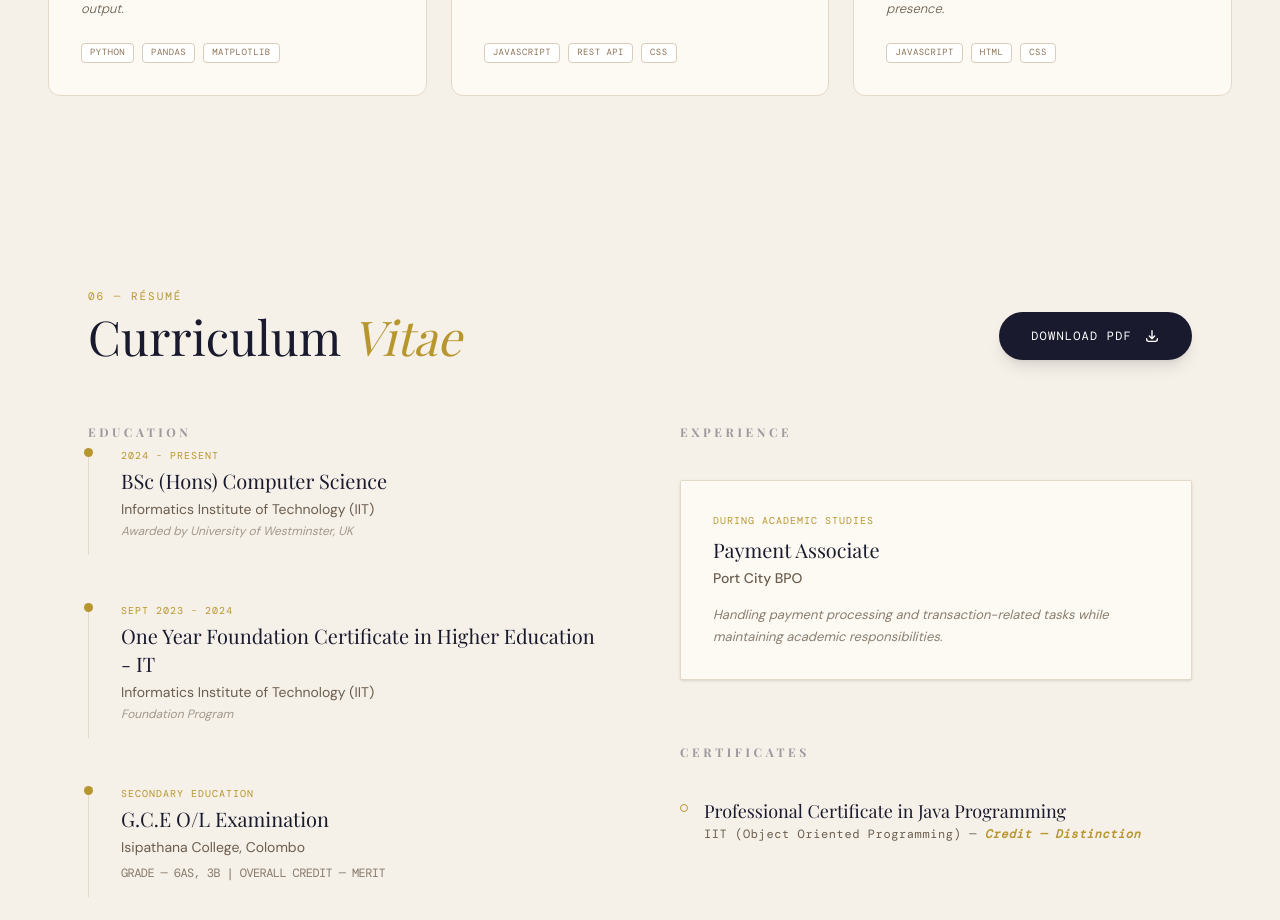
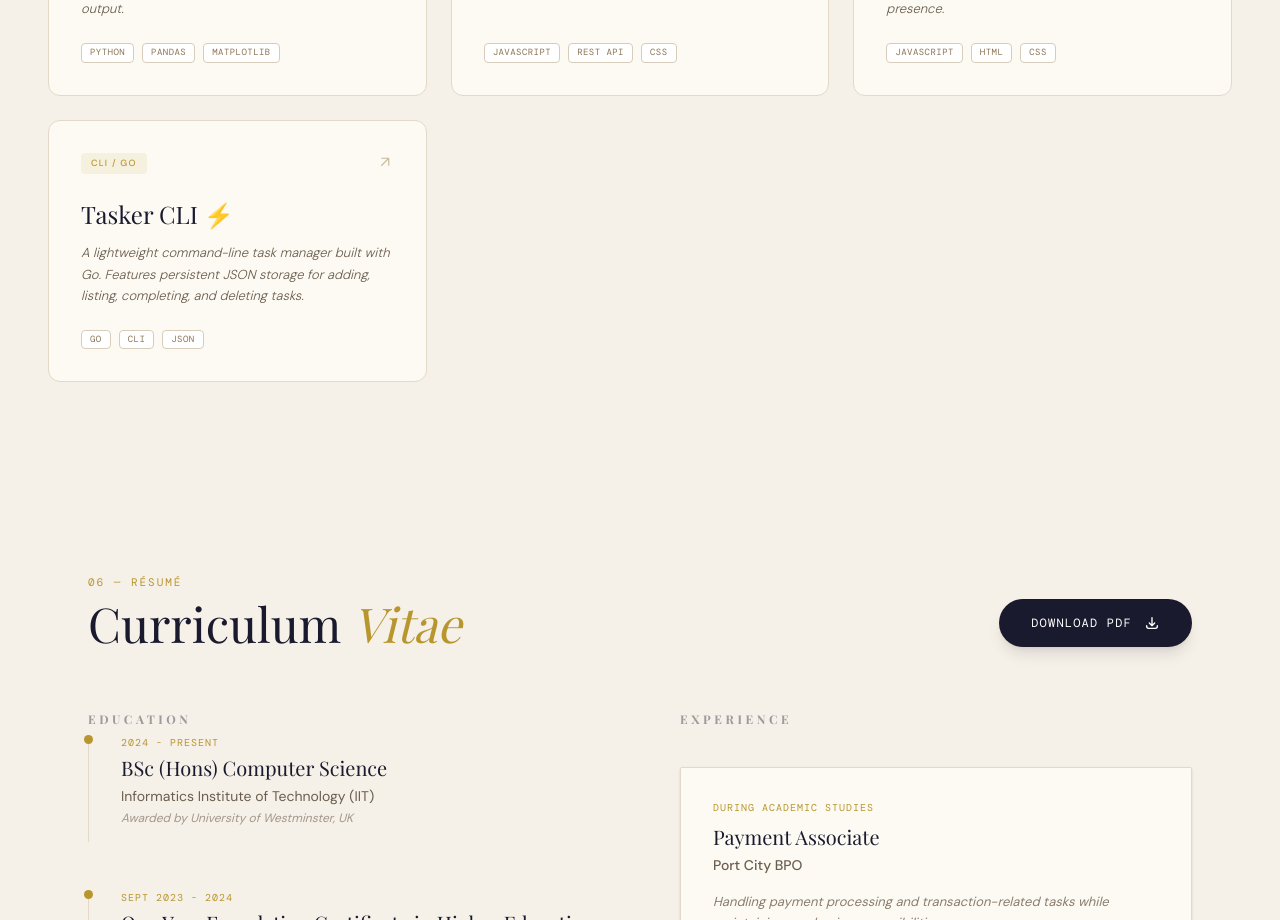
Before and after one commit to emithjayasuriya020/my-portfolio-website, a Next.js app: page / in a window 1280 px wide. Shown: the part 3200-4120 px from the top of the page. Built offline with nearby package versions, Linux system fonts and the light colour scheme; a web font is replaced by a local one.

Commit message:
feat: adding new project

```diff
--- a/src/components/sections/Projects.tsx
+++ b/src/components/sections/Projects.tsx
@@ -52,6 +52,15 @@ const PROJECT_DATA = [
     description: 'Marketing landing page for the Eureka AI platform, translating technical offerings into a polished web presence.',
     tags: ['JAVASCRIPT', 'HTML', 'CSS'],
     link: 'https://github.com/emithjayasuriya020/eureka-landing-page',
+    type: 'public'
+  },
+  {
+    title: 'Tasker CLI \u26A1',
+    category: 'CLI / GO',
+    date: '2024',
+    description: 'A lightweight command-line task manager built with Go. Features persistent JSON storage for adding, listing, completing, and deleting tasks.',
+    tags: ['GO', 'CLI', 'JSON'],
+    link: 'https://github.com/emithjayasuriya020/tasker-cli',
     type: 'public'
   }
 ];
```
